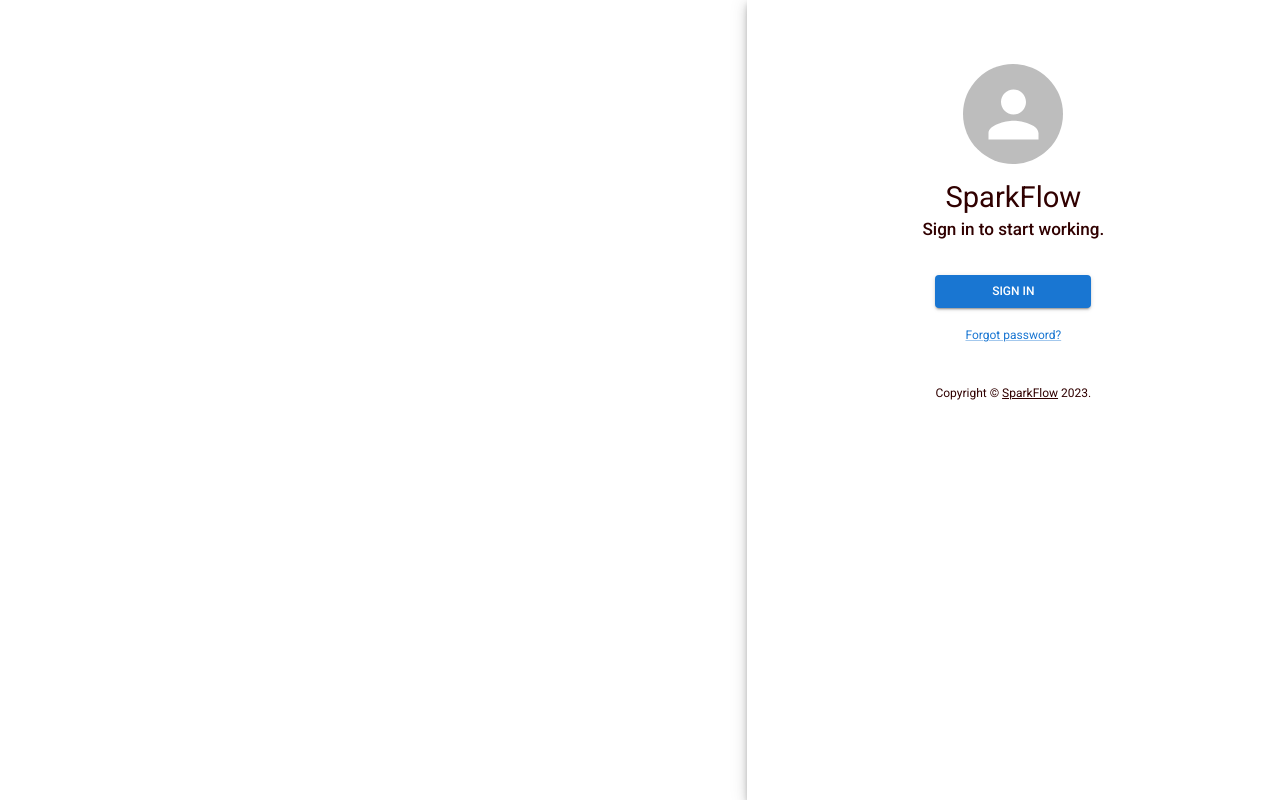
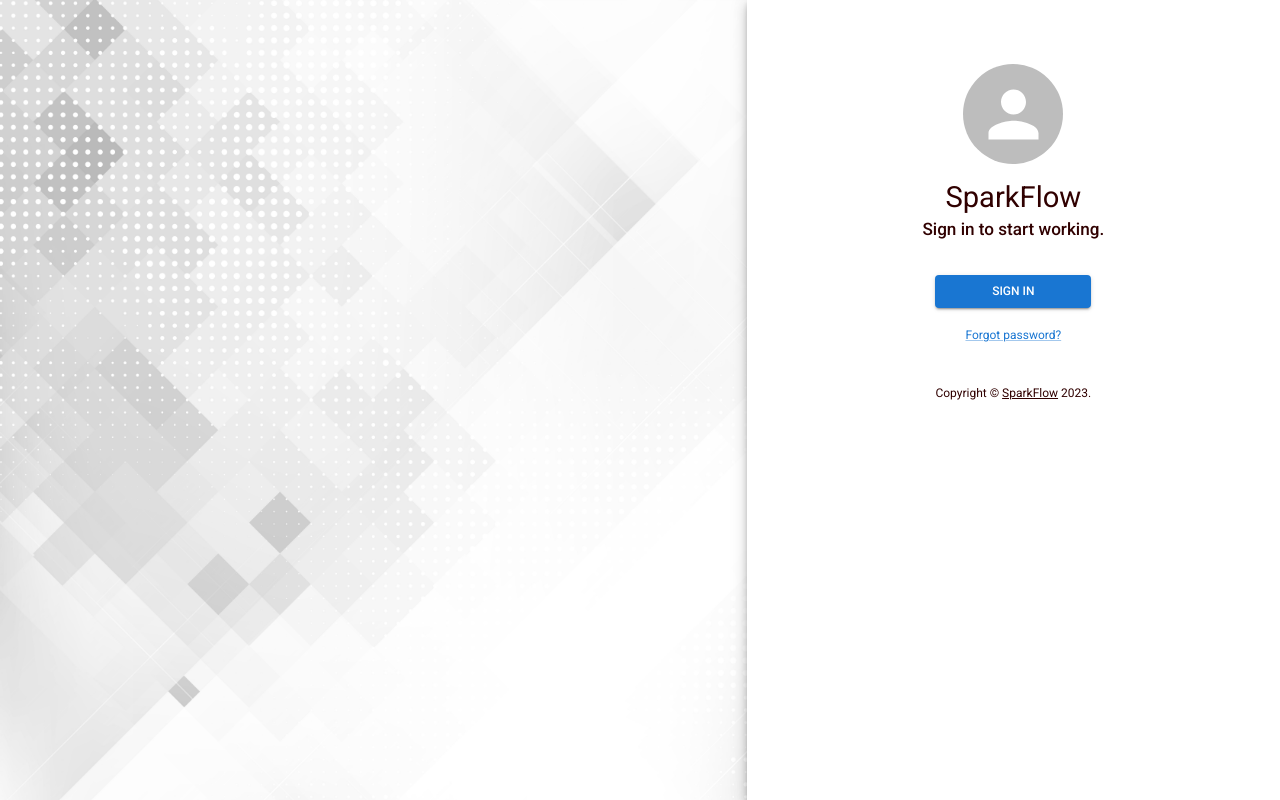
Before and after one commit to amuliawijaya23/sparkflow, a Next.js app: page / in a window 1280 px wide. Built offline with nearby package versions, Linux system fonts and the light colour scheme.

Commit message:
adds home background

```diff
--- a/src/app/page.tsx
+++ b/src/app/page.tsx
@@ -10,7 +10,7 @@ export default function Home() {
         sm={4}
         md={7}
         sx={{
-          // backgroundImage: '',
+          backgroundImage: 'url("/background.jpg")',
           backgroundRepeat: 'no-repeat',
           backgroundColor: 'white',
           backgroundSize: 'cover',
```
Also changed, not shown: public/background.jpg (added).
